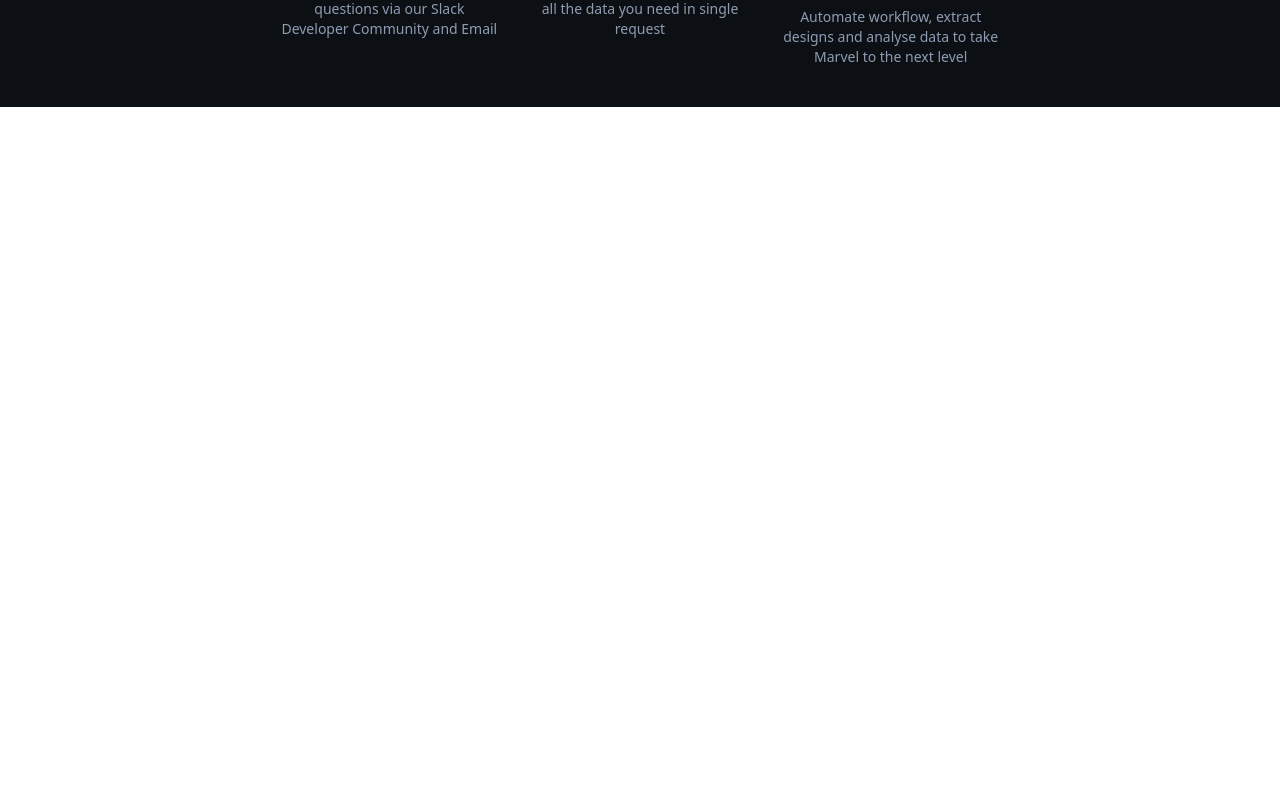
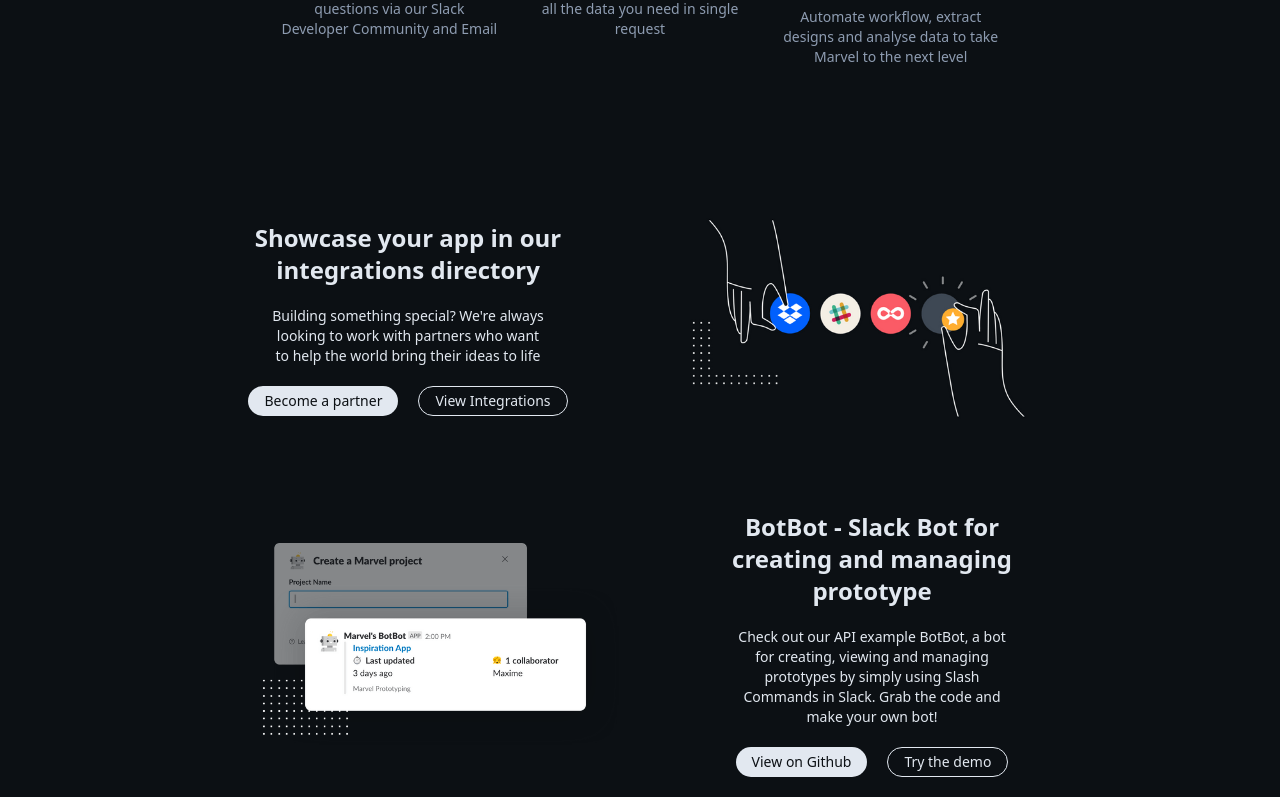
Before and after one commit to YashChauhan858/BinaryVeda-assignment, a React (Vite) app: page / in a window 1280 px wide. Shown: the part 929-1726 px from the top of the page. Before the commit the page ends 1036 px from the top, so only its background shows below. Built offline with nearby package versions, Linux system fonts and the light colour scheme.

Commit message:
Added services component to home page

```diff
--- /dev/null
+++ b/src/components/Home/Services/Services.tsx
@@ -0,0 +1,66 @@
+/** -------- @Image ----------- */
+import botbot from "@/assets/botbot.png";
+import showcase from "@/assets/showcase.png";
+/** -------- @Components ----------- */
+import { Button } from "@/components";
+
+const Services = () => {
+  return (
+    <section className="flex flex-col mt-20 gap-20 p-5 sm:flex-col-reverse sm:w-full md:w-[850px] md:mx-auto">
+      {/* Section 1 */}
+      <div className="flex flex-col gap-10 items-center sm:flex-row sm:gap-20">
+        <img src={botbot} alt="marvel-bot" className="object-contain sm:w-96" />
+        <div className="flex flex-col justify-center gap-5 sm:gap-5">
+          <h1 className="text-textColor font-bold text-3xl sm:text-2xl text-center">
+            BotBot - Slack Bot for creating and managing prototype
+          </h1>
+          <p className="text-textColor text-center text-base sm:text-sm w-[80%] mx-auto">
+            Check out our API example BotBot, a bot for creating, viewing and
+            managing prototypes by simply using Slash Commands in Slack. Grab
+            the code and make your own bot!
+          </p>
+          <div className="flex flex-col gap-5 w-[50%] mx-auto justify-center sm:flex-row sm:w-full">
+            {/* sm < */}
+            <Button
+              title="View on Github"
+              mode="secondary"
+              className="py-3 px-7 sm:text-sm sm:px-4 sm:py-1"
+            />
+            <Button
+              title="Try the demo"
+              className="py-3 px-7 sm:text-sm sm:px-4 sm:py-1"
+            />
+          </div>
+        </div>
+      </div>
+      {/* Section 2 */}
+      <div className="flex flex-col gap-10 items-center sm:gap-20 sm:flex-row-reverse">
+        <img
+          src={showcase}
+          alt="marvel-bot"
+          className="object-contain sm:w-96"
+        />
+        <div className="flex flex-col justify-center gap-5 sm:gap-5">
+          <h1 className="text-textColor font-bold text-3xl sm:text-2xl text-center">
+            Showcase your app in our integrations directory
+          </h1>
+          <p className="text-textColor text-center text-base sm:text-sm w-[80%] mx-auto">
+            Building something special? We're always looking to work with
+            partners who want to help the world bring their ideas to life
+          </p>
+          <div className="flex flex-col gap-5 w-[50%] mx-auto justify-center sm:flex-row sm:w-full">
+            {/* sm < */}
+            <Button
+              title="Become a partner"
+              mode="secondary"
+              className="text-sm"
+            />
+            <Button title="View Integrations" className="text-sm" />
+          </div>
+        </div>
+      </div>
+    </section>
+  );
+};
+
+export default Services;
--- a/src/components/index.tsx
+++ b/src/components/index.tsx
@@ -7,3 +7,4 @@
 export { default as Banner } from "./Home/Banner/Banner";
 export { default as Features } from "./Home/Features/Features";
 export { default as FeatureCards } from "./Home/FeatureCards/FeatureCards";
+export { default as Services } from "./Home/Services/Services";
--- a/src/pages/Home.tsx
+++ b/src/pages/Home.tsx
@@ -1,10 +1,11 @@
-import { Banner, Features } from "@/components";
+import { Banner, Features, Services } from "@/components";
 
 const Home = () => {
   return (
     <main>
       <Banner />
       <Features />
+      <Services />
     </main>
   );
 };
```
